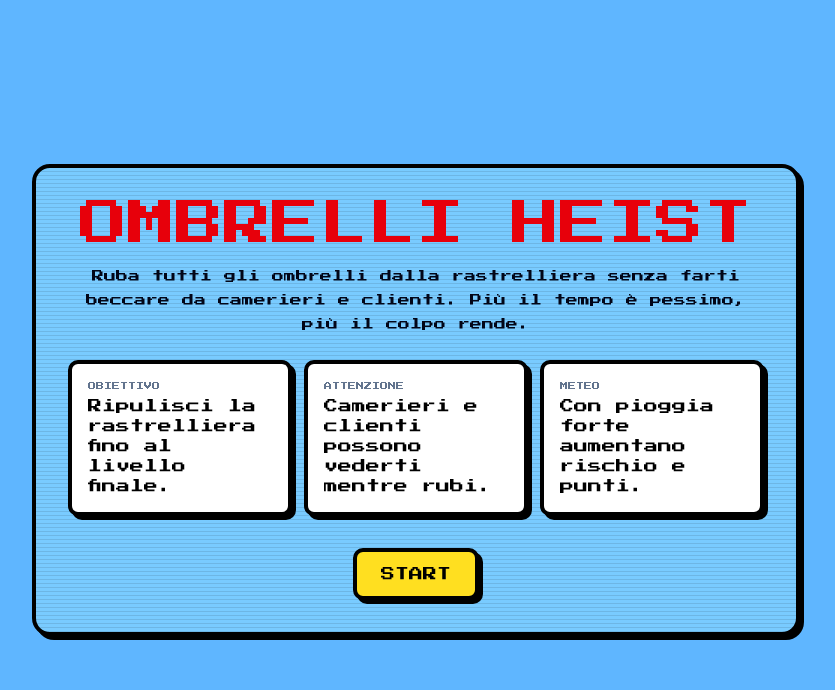
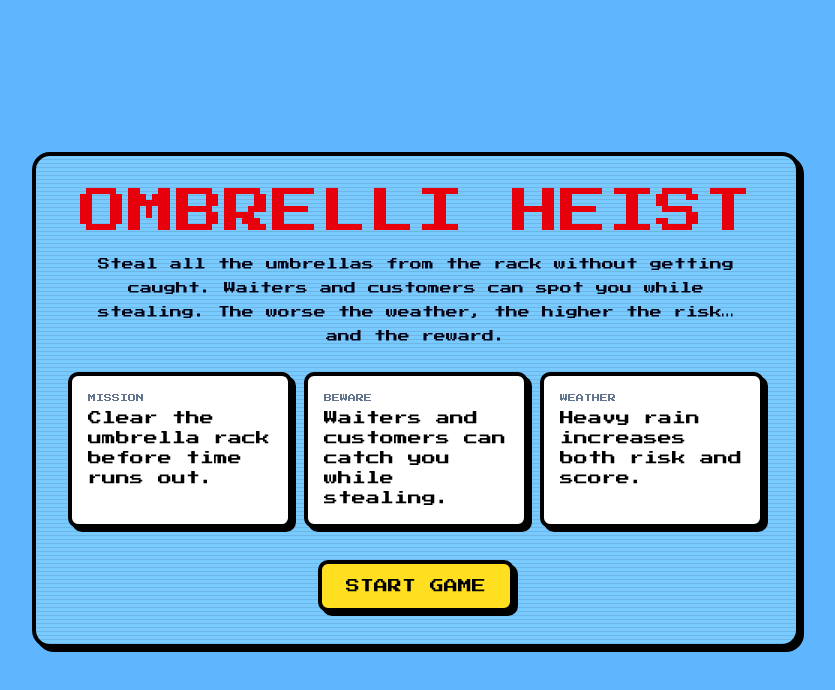
Before and after one commit to tomadinicamilla-png/ombrelli-heist-game, a React (Vite) app: page / in a window 1280 px wide. Shown: the top 690 px of the page, without its empty margins (224-1059 px from the left). Built offline with nearby package versions, Linux system fonts and the light colour scheme; the HTML template or start-up script is replaced by a standard one.

Commit message:
translate UI and game text to english

```diff
--- a/src/OmbrelliHeistGame.tsx
+++ b/src/OmbrelliHeistGame.tsx
@@ -48,15 +48,15 @@ const WEATHER: Record<
   RainLevel,
   { label: string; timeMult: number; scoreMult: number; rainCount: number }
 > = {
-  light: { label: "PIOGGIA MODESTA", timeMult: 1, scoreMult: 1, rainCount: 44 },
+  light: { label: "LIGHT RAIN", timeMult: 1, scoreMult: 1, rainCount: 44 },
   medium: {
-    label: "PIOGGIA INSISTENTE",
+    label: "HEAVY RAIN",
     timeMult: 1.18,
     scoreMult: 1.15,
     rainCount: 84,
   },
   heavy: {
-    label: "TEMPORALE",
+    label: "STORM",
     timeMult: 1.42,
     scoreMult: 1.35,
     rainCount: 128,
@@ -102,9 +102,9 @@ const UMBRELLA_TYPES: readonly UmbrellaType[] = [
 ];
 
 const NPCS: readonly { key: NpcKey; name: string }[] = [
-  { key: "lady-dog", name: "La signora col cane" },
-  { key: "old-man", name: "Il vecchietto" },
-  { key: "couple", name: "La coppietta" },
+  { key: "lady-dog", name: "The lady with the dog" },
+  { key: "old-man", name: "The old man" },
+  { key: "couple", name: "The happy couple" },
 ];
 
 function pxShadow(color = "#000") {
@@ -937,22 +937,23 @@ function TitleScreen({ onStart }: { onStart: () => void }) {
       >
         <div className="text-4xl md:text-5xl text-red-600 mb-4">OMBRELLI HEIST</div>
         <p className="text-[11px] md:text-[12px] leading-6 text-slate-950 max-w-2xl mx-auto">
-          Ruba tutti gli ombrelli dalla rastrelliera senza farti beccare da camerieri
-          e clienti. Più il tempo è pessimo, più il colpo rende.
+          Steal all the umbrellas from the rack without getting caught.
+Waiters and customers can spot you while stealing.
+The worse the weather, the higher the risk… and the reward.
         </p>
 
         <div className="mt-6 grid md:grid-cols-3 gap-3 text-left">
           <div className="rounded-[10px] border-4 border-black bg-white p-4" style={pxShadow()}>
-            <div className="text-[8px] text-slate-500 mb-1">OBIETTIVO</div>
-            <div className="text-sm leading-5">Ripulisci la rastrelliera fino al livello finale.</div>
+            <div className="text-[8px] text-slate-500 mb-1">MISSION</div>
+            <div className="text-sm leading-5">Clear the umbrella rack before time runs out.</div>
           </div>
           <div className="rounded-[10px] border-4 border-black bg-white p-4" style={pxShadow()}>
-            <div className="text-[8px] text-slate-500 mb-1">ATTENZIONE</div>
-            <div className="text-sm leading-5">Camerieri e clienti possono vederti mentre rubi.</div>
+            <div className="text-[8px] text-slate-500 mb-1">BEWARE</div>
+            <div className="text-sm leading-5">Waiters and customers can catch you while stealing.</div>
           </div>
           <div className="rounded-[10px] border-4 border-black bg-white p-4" style={pxShadow()}>
-            <div className="text-[8px] text-slate-500 mb-1">METEO</div>
-            <div className="text-sm leading-5">Con pioggia forte aumentano rischio e punti.</div>
+            <div className="text-[8px] text-slate-500 mb-1">WEATHER</div>
+            <div className="text-sm leading-5">Heavy rain increases both risk and score.</div>
           </div>
         </div>
 
@@ -962,7 +963,7 @@ function TitleScreen({ onStart }: { onStart: () => void }) {
           className="mt-8 px-6 py-3 bg-yellow-300 text-black border-4 border-black rounded-[10px] text-sm"
           style={pxShadow()}
         >
-          START
+          START GAME
         </button>
       </div>
     </div>
@@ -1290,7 +1291,7 @@ export default function OmbrelliHeistGame() {
     setLightning(false);
     setNearMiss(false);
     setPaused(false);
-    setMessage("Occhi aperti. Mani veloci.");
+    setMessage("Eyes sharp. Hands quick.");
     activeStealRef.current = false;
     document.body.style.transform = "scale(1)";
     document.body.style.transition = "";
@@ -1453,7 +1454,7 @@ export default function OmbrelliHeistGame() {
         if (activeStealRef.current) {
           triggerCaught(
             { type: "waiter", side },
-            "Il cameriere coi baffi ti ha visto dalla finestra."
+            "Spotted! The mustached waiter saw you."
           );
           return;
         }
@@ -1466,7 +1467,7 @@ export default function OmbrelliHeistGame() {
             }
             triggerCaught(
               { type: "waiter", side },
-              "Il cameriere coi baffi ti ha visto dalla finestra."
+              "Spotted! The mustached waiter saw you."
             );
           }
         }, 50);
@@ -1524,7 +1525,7 @@ export default function OmbrelliHeistGame() {
         }
         triggerCaught(
           { type: "customer", kind: npc.key },
-          `${npc.name} ti ha visto mentre sfilavi un ombrello.`
+          `${npc.name} spotted you stealing an umbrella.`
         );
         return;
       }
@@ -1551,9 +1552,9 @@ export default function OmbrelliHeistGame() {
     setCurrentUmbrella(umbrella);
     activeStealRef.current = true;
     setMessage(
-      `Stai rubando: ${umbrella.label}. ${
+      `You're stealing: ${umbrella.label}. ${
         Math.round((effectiveMs / 1000) * 10) / 10
-      }s con ${WEATHER[weather].label.toLowerCase()}, ${umbrella.points} punti.`
+      }s con ${WEATHER[weather].label.toLowerCase()}, ${umbrella.points} points.`
     );
 
     const startedAt = performance.now();
@@ -1587,7 +1588,7 @@ export default function OmbrelliHeistGame() {
 
         setScore((current) => current + gained);
         setMessage(
-          `Ombrello portato via. +${gained} punti. Bonus meteo: x${WEATHER[weather].scoreMult.toFixed(
+          `Stolen umbrella. +${gained} points. Bonus weather: x${WEATHER[weather].scoreMult.toFixed(
             2
           )}.`
         );
@@ -1640,7 +1641,7 @@ export default function OmbrelliHeistGame() {
     if (level >= MAX_LEVEL) {
       endGame(
         true,
-        "Hai ripulito la rastrelliera e sei sparito nella pioggia come una leggenda urbana arcade."
+        "Rack cleared. You vanished into the rain like a legend."
       );
       return;
     }
@@ -1659,7 +1660,7 @@ export default function OmbrelliHeistGame() {
     setCaughtActor(null);
     setNearMiss(false);
     activeStealRef.current = false;
-    setMessage(`Livello ${nextLevel}. L'osteria sospetta qualcosa.`);
+    setMessage(`Level ${nextLevel}. They're becoming more suspicious...`);
   }, [umbrellas, level, phase, paused]);
 
   if (!started || phase === "menu") {
@@ -1860,7 +1861,7 @@ export default function OmbrelliHeistGame() {
 
           <div className="absolute top-3 left-3 right-3 z-20 relative">
             <div className="flex items-start gap-2">
-              <HudBadge label="LIV" value={`${level}/${MAX_LEVEL}`} />
+              <HudBadge label="LEVEL" value={`${level}/${MAX_LEVEL}`} />
               <HudBadge label="TIME" value={`${elapsed.toFixed(1)}s`} />
               <HudBadge label="COMBO" value={`x${combo}`} />
               <HudBadge label="SCORE" value={score} accent />
@@ -1873,7 +1874,7 @@ export default function OmbrelliHeistGame() {
               >
                 <div className="text-[8px] mb-1 text-white/80">CTRL</div>
                 <div className="text-sm md:text-base leading-none">
-                  {paused ? "PLAY" : "PAUSA"}
+                  {paused ? "PLAY" : "PAUSE"}
                 </div>
               </button>
             </div>
@@ -1882,8 +1883,8 @@ export default function OmbrelliHeistGame() {
               className="absolute top-0 left-[calc(75%-180px)] border-4 border-black bg-slate-950/90 text-white px-3 py-2 min-w-[180px] rounded-[8px]"
               style={{ ...pxShadow(), backdropFilter: "blur(2px)" }}
             >
-              <div className="text-[8px] mb-1 text-slate-300">OBIETTIVO</div>
-              <div className="text-sm md:text-base leading-none">OMBRELLI: {remaining}</div>
+              <div className="text-[8px] mb-1 text-slate-300">OBJECTIVE</div>
+              <div className="text-sm md:text-base leading-none"><UMBRELLAS></UMBRELLAS>: {remaining}</div>
             </div>
           </div>
 
@@ -1892,10 +1893,10 @@ export default function OmbrelliHeistGame() {
               className="border-4 border-black bg-slate-950/90 px-3 py-2 rounded-[10px] text-white"
               style={{ ...pxShadow(), backdropFilter: "blur(2px)" }}
             >
-              <div className="text-[8px] text-slate-300 mb-1">STATO</div>
+              <div className="text-[8px] text-slate-300 mb-1">STATUS</div>
 
               <div className="text-[10px] leading-4 text-white break-words">
-                {paused ? "Gioco in pausa." : message}
+                {paused ? "Paused" : message}
               </div>
 
               <div className="mt-2 text-[8px] text-slate-300 leading-4">
@@ -1906,7 +1907,7 @@ export default function OmbrelliHeistGame() {
 
               <div className="mt-4">
                 <div className="flex items-center justify-between text-[8px] mb-1 text-white">
-                  <span>FURTO</span>
+                  <span>STEAL PROGRESS</span>
                   <span>{Math.round(clamp(stealProgress, 0, 100))}%</span>
                 </div>
 
@@ -1950,7 +1951,7 @@ export default function OmbrelliHeistGame() {
                 >
                   <div className="text-2xl md:text-3xl text-red-600">IN PAUSA</div>
                   <p className="mt-3 text-[10px] leading-5 text-slate-950">
-                    Il colpo è fermo. Nessuno ti vede, nessuno si muove.
+                    The heist is still. No one sees you. No one moves.
                   </p>
                   <button
                     type="button"
@@ -1958,7 +1959,7 @@ export default function OmbrelliHeistGame() {
                     className="mt-5 px-5 py-3 bg-yellow-300 text-black border-4 border-black rounded-[10px] text-sm"
                     style={pxShadow()}
                   >
-                    RIPRENDI
+                    RESUME
                   </button>
 
                   <button
@@ -1991,7 +1992,7 @@ export default function OmbrelliHeistGame() {
                 >
                   <div className="text-3xl mb-4">{phase === "won" ? "🏆" : "☔"}</div>
                   <h2 className="text-2xl md:text-3xl text-red-600">
-                    {phase === "won" ? "COLPO RIUSCITO" : "TI HANNO BECCATO"}
+                    {phase === "won" ? "Nice steal!" : "You got caught!"}
                   </h2>
                   <p className="mt-4 text-[11px] leading-6 text-slate-950">{message}</p>
 
@@ -2000,14 +2001,14 @@ export default function OmbrelliHeistGame() {
                       className="rounded-[10px] border-4 border-black bg-white p-4"
                       style={pxShadow()}
                     >
-                      <div className="text-[8px] text-slate-500 mb-1">TEMPO</div>
+                      <div className="text-[8px] text-slate-500 mb-1">TIME</div>
                       <div className="text-lg">{elapsed.toFixed(1)}s</div>
                     </div>
                     <div
                       className="rounded-[10px] border-4 border-black bg-white p-4"
                       style={pxShadow()}
                     >
-                      <div className="text-[8px] text-slate-500 mb-1">PUNTEGGIO</div>
+                      <div className="text-[8px] text-slate-500 mb-1">SCORE</div>
                       <div className="text-lg">{score}</div>
                     </div>
                   </div>
@@ -2016,10 +2017,10 @@ export default function OmbrelliHeistGame() {
                     className="mt-5 rounded-[10px] border-4 border-black bg-white p-4 text-left"
                     style={pxShadow()}
                   >
-                    <div className="text-[8px] text-slate-500 mb-2">CLASSIFICA</div>
+                    <div className="text-[8px] text-slate-500 mb-2">LEADERBOARD</div>
 
                     {leaderboard.length === 0 ? (
-                      <div className="text-[10px] text-slate-700">Nessun punteggio registrato.</div>
+                      <div className="text-[10px] text-slate-700">No scores yet.</div>
                     ) : (
                       <div className="space-y-2">
                         {leaderboard.map((entry, index) => (
@@ -2043,7 +2044,7 @@ export default function OmbrelliHeistGame() {
                     style={pxShadow()}
                     onClick={startGame}
                   >
-                    RIPROVA
+                    TRY AGAIN
                   </button>
                 </div>
               </motion.div>
```
